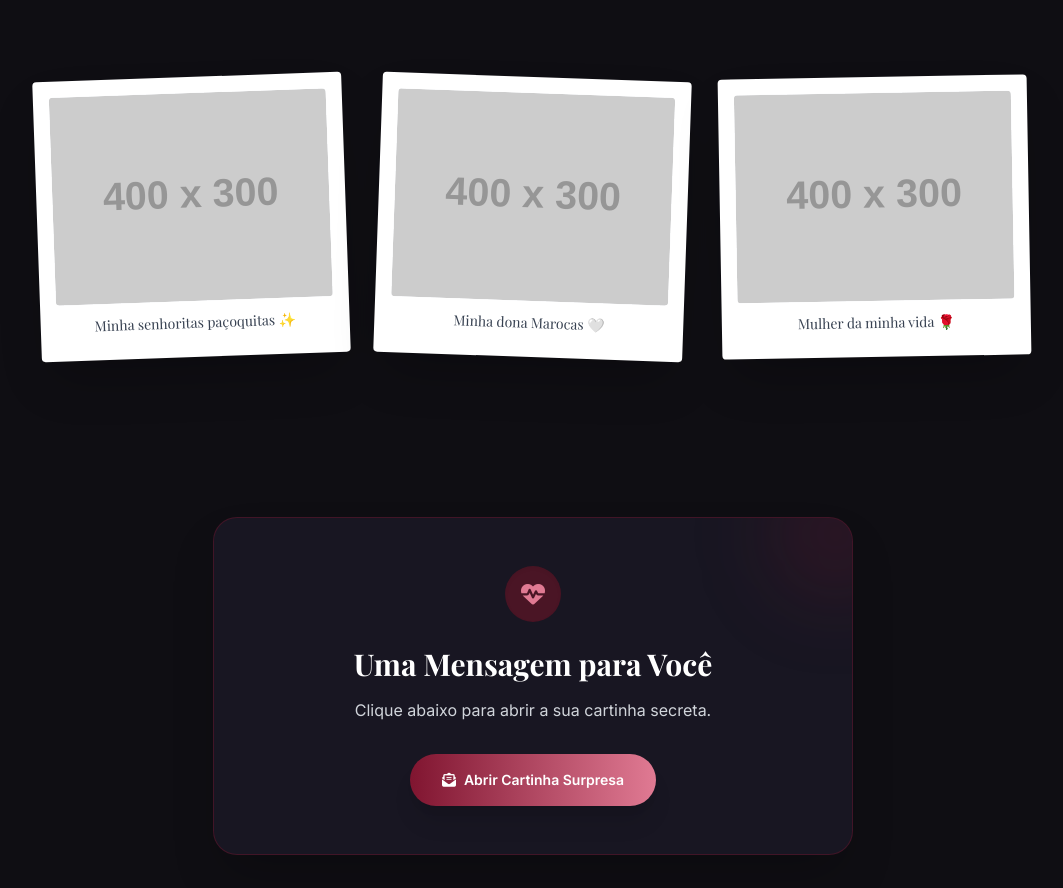
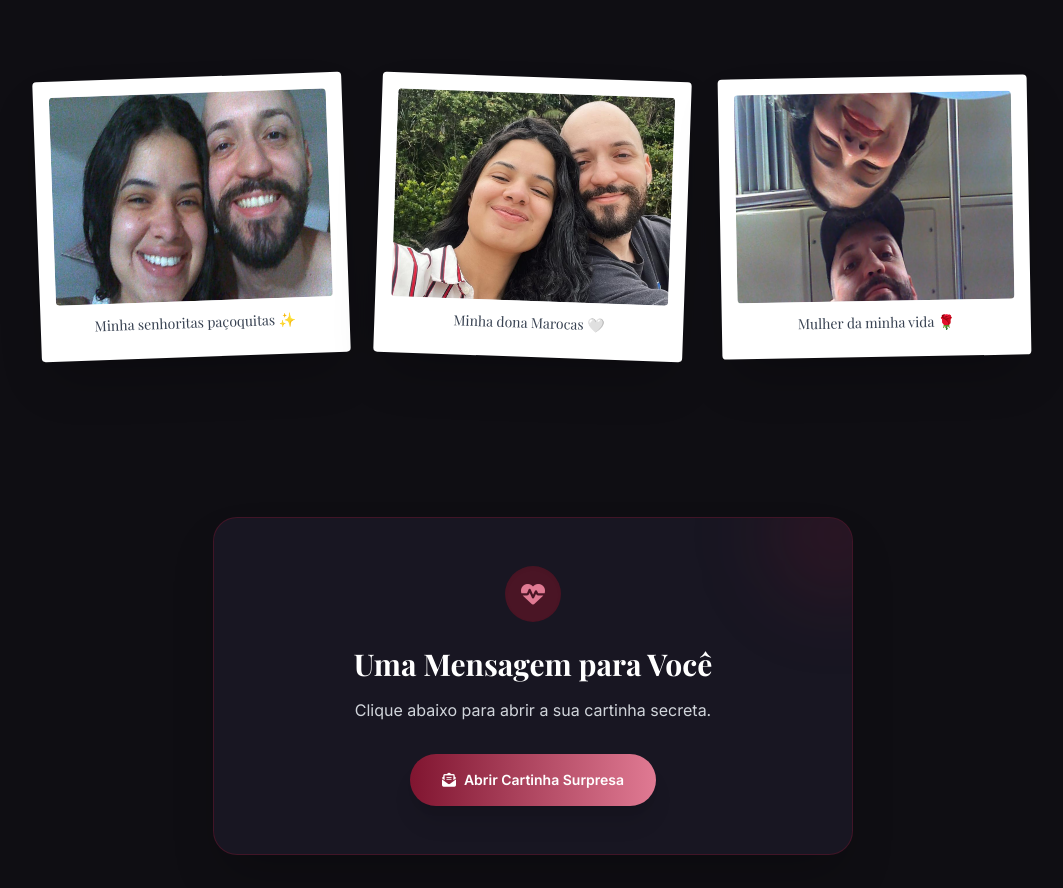
Before and after one commit to vitorarrud4/contagem-namorada, a plain HTML site: page index.html in a window 1280 px wide. Shown: the part 2259-3147 px from the top of the page, without its empty margins (107-1170 px from the left). Drawn offline with nearby package versions, Linux system fonts and the light colour scheme; the site is published under a folder, as on GitHub Pages, so addresses that start at the root find nothing; placeholder pictures from the web are drawn by us; a web font is replaced by a local one.

Commit message:
fix? corrige o caminho das imagens para o github pages

```diff
--- a/index.html
+++ b/index.html
@@ -223,7 +223,7 @@
             <!-- Polaroid 1 -->
             <div class="polaroid bg-white text-gray-800 p-4 pb-6 rounded shadow-2xl transform rotate-1 sm:-rotate-2">
                 <div class="bg-gray-100 aspect-[4/3] overflow-hidden rounded mb-3">
-                    <img src="/img/polaroid1.jpeg" alt="Foto Casal" class="w-full h-full object-cover hover:scale-105 transition duration-500" onerror="this.src='https://placehold.co/400x300/4a1525/ffffff?text=Amor'">
+                    <img src="img/polaroid1.jpeg" alt="Foto Casal" class="w-full h-full object-cover hover:scale-105 transition duration-500" onerror="this.src='https://placehold.co/400x300/4a1525/ffffff?text=Amor'">
                 </div>
                 <p class="serif-font text-center font-medium text-gray-700 text-sm">Minha senhoritas paçoquitas ✨</p>
             </div>
@@ -231,7 +231,7 @@
             <!-- Polaroid 2 -->
             <div class="polaroid bg-white text-gray-800 p-4 pb-6 rounded shadow-2xl transform -rotate-1 sm:rotate-2">
                 <div class="bg-gray-100 aspect-[4/3] overflow-hidden rounded mb-3">
-                    <img src="/img/polaroid2.jpeg" alt="Foto Casal" class="w-full h-full object-cover hover:scale-105 transition duration-500" onerror="this.src='https://placehold.co/400x300/4a1525/ffffff?text=Momento'">
+                    <img src="img/polaroid2.jpeg" alt="Foto Casal" class="w-full h-full object-cover hover:scale-105 transition duration-500" onerror="this.src='https://placehold.co/400x300/4a1525/ffffff?text=Momento'">
                 </div>
                 <p class="serif-font text-center font-medium text-gray-700 text-sm">Minha dona Marocas 🤍</p>
             </div>
@@ -239,7 +239,7 @@
             <!-- Polaroid 3 -->
             <div class="polaroid bg-white text-gray-800 p-4 pb-6 rounded shadow-2xl transform rotate-2 sm:-rotate-1">
                 <div class="bg-gray-100 aspect-[4/3] overflow-hidden rounded mb-3">
-                    <img src="/img/polaroid3.jpeg" alt="Foto Casal" class="w-full h-full object-cover hover:scale-105 transition duration-500" onerror="this.src='https://placehold.co/400x300/4a1525/ffffff?text=Eterno'">
+                    <img src="img/polaroid3.jpeg" alt="Foto Casal" class="w-full h-full object-cover hover:scale-105 transition duration-500" onerror="this.src='https://placehold.co/400x300/4a1525/ffffff?text=Eterno'">
                 </div>
                 <p class="serif-font text-center font-medium text-gray-700 text-sm">Mulher da minha vida 🌹</p>
             </div>
```
